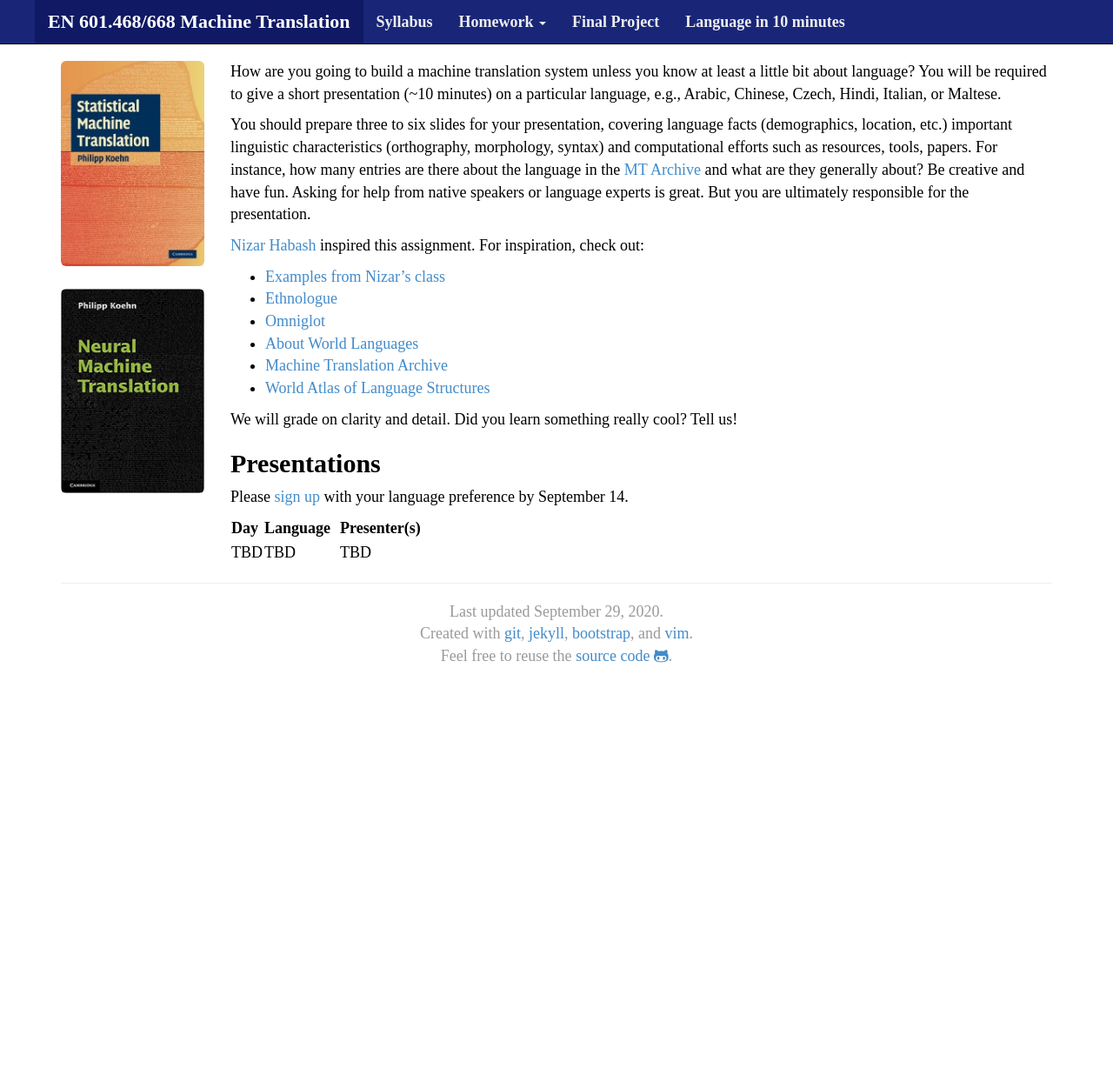
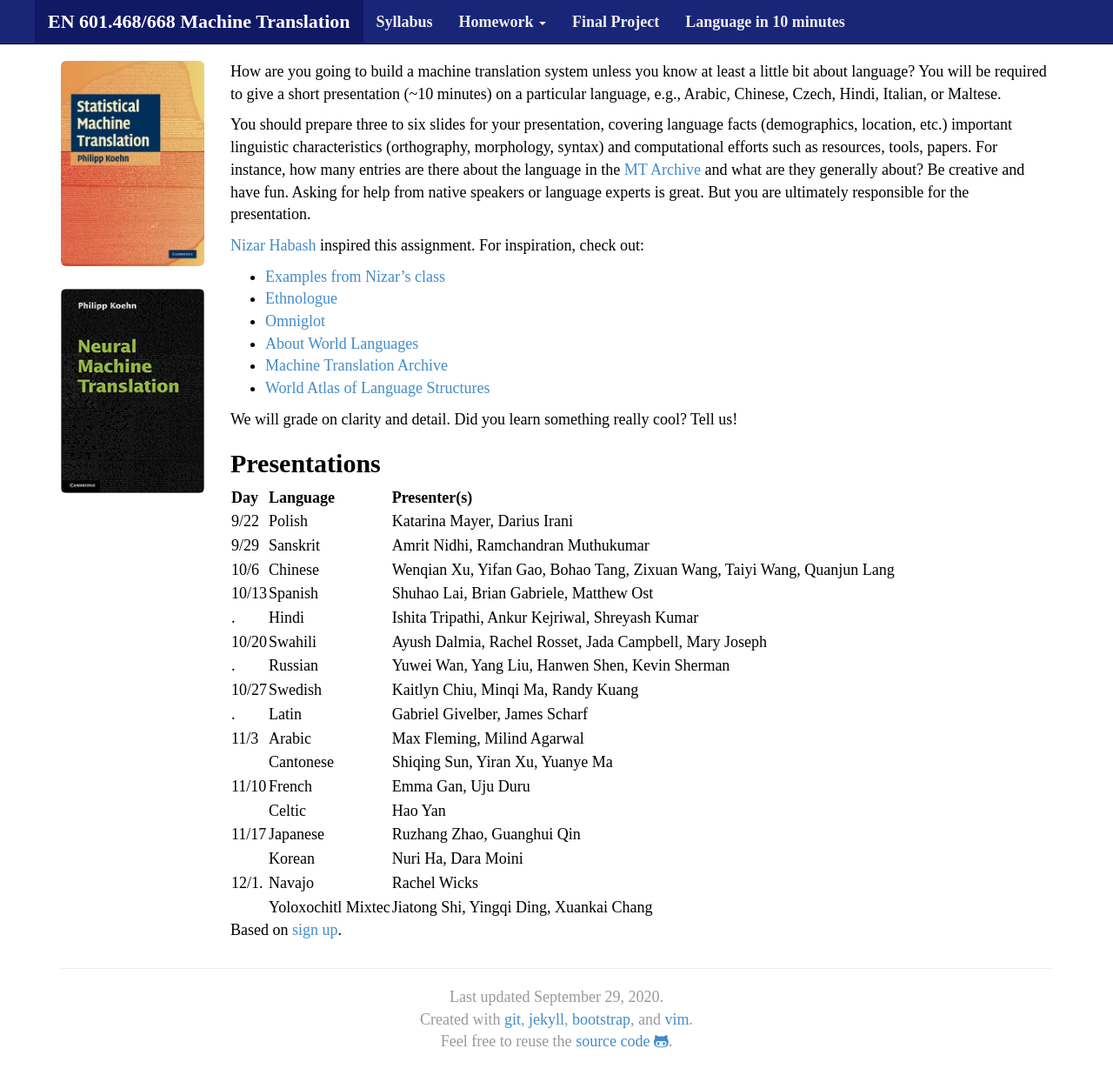
Before and after one commit to mt-class/jhu, a Jekyll site: the page built from lin10.md, in a window 1280 px wide and 1262 px high. Shown: the top 1244 px of the window at 87% size. Built offline with Jekyll 4.4.1, drawn with Linux system fonts in a browser that asks for light colours; nearby versions of some CDN libraries; some web fonts are replaced.

Commit message:
Update lin10.md

```diff
--- a/lin10.md
+++ b/lin10.md
@@ -38,7 +38,23 @@ something really cool? Tell us!
 Presentations
 -------------
 
-Please [sign up](https://docs.google.com/document/d/16nZiuk4555oQNVJ5H7AH_WpmanYC7H74H95ZczqRA-Y/edit?usp=sharing) with your language preference by September 14.
+| **Day** | **Language**&nbsp;&nbsp; | **Presenter(s)** |
+| 9/22  | Polish | Katarina Mayer, Darius Irani |
+| 9/29  | Sanskrit | Amrit Nidhi, Ramchandran Muthukumar |
+| 10/6  | Chinese | Wenqian Xu, Yifan Gao, Bohao Tang, Zixuan Wang, Taiyi Wang, Quanjun Lang |
+| 10/13 | Spanish | Shuhao Lai, Brian Gabriele, Matthew Ost |
+|.      | Hindi | Ishita Tripathi, Ankur Kejriwal, Shreyash Kumar |
+| 10/20 | Swahili | Ayush Dalmia, Rachel Rosset, Jada Campbell, Mary Joseph |
+|.      | Russian | Yuwei Wan, Yang Liu, Hanwen Shen, Kevin Sherman |
+| 10/27 | Swedish | Kaitlyn Chiu, Minqi Ma, Randy Kuang |
+|.      | Latin | Gabriel Givelber, James Scharf |
+| 11/3  | Arabic | Max Fleming, Milind Agarwal |
+|       | Cantonese | Shiqing Sun, Yiran Xu, Yuanye Ma |
+| 11/10 | French | Emma Gan, Uju Duru |
+|       | Celtic | Hao Yan |
+| 11/17 | Japanese | Ruzhang Zhao, Guanghui Qin |
+|       | Korean | Nuri Ha, Dara Moini |
+| 12/1. | Navajo | Rachel Wicks |
+|       | Yoloxochitl Mixtec | Jiatong Shi, Yingqi Ding, Xuankai Chang |
 
-| **Day**      | **Language**&nbsp;&nbsp; | **Presenter(s)** |
-| TBD | TBD | TBD |
+Based on [sign up](https://docs.google.com/document/d/16nZiuk4555oQNVJ5H7AH_WpmanYC7H74H95ZczqRA-Y/edit?usp=sharing).
```
